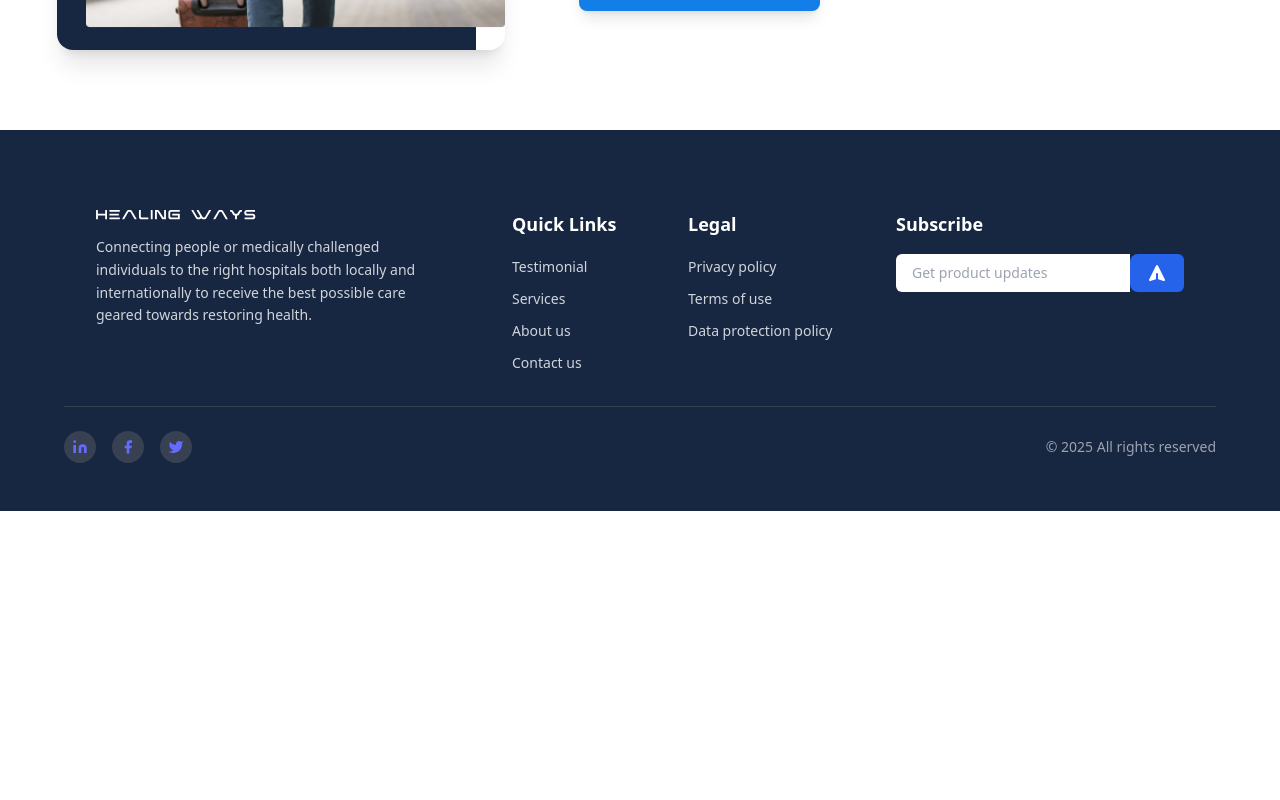
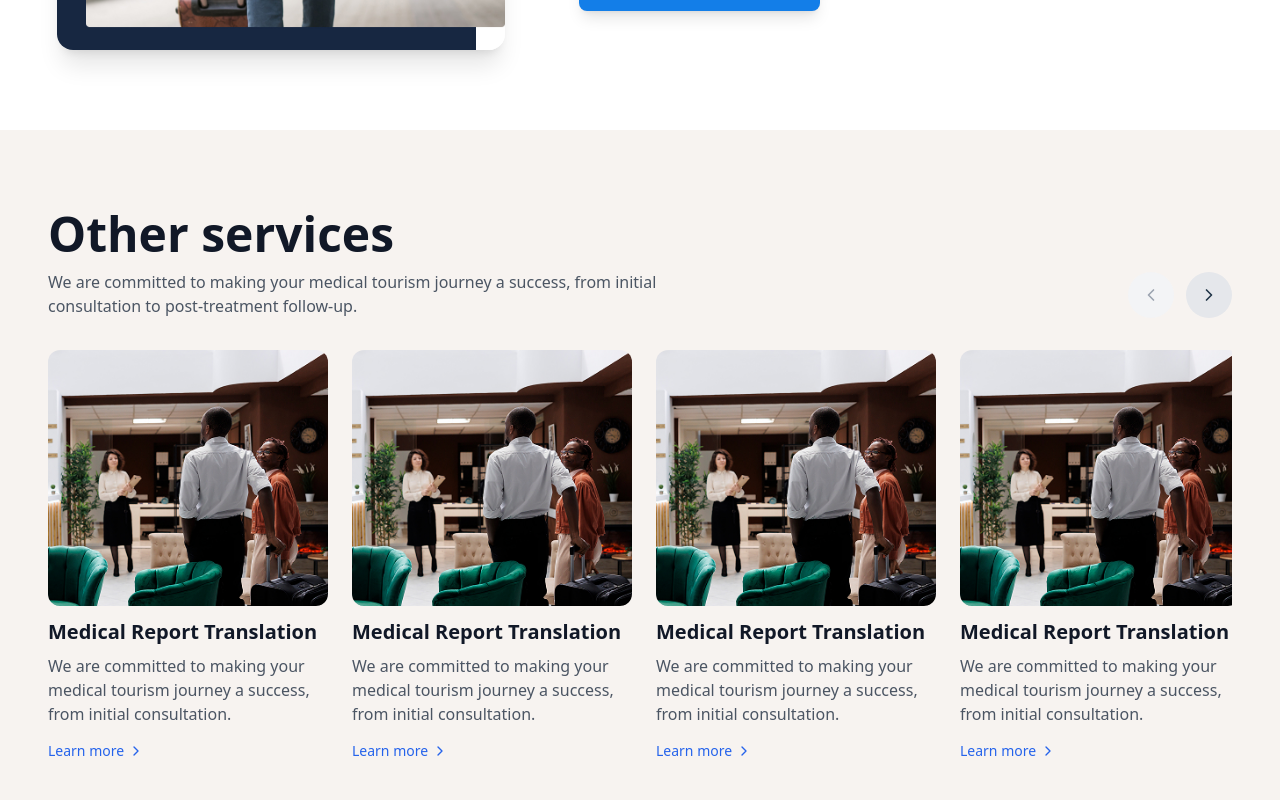
Before and after one commit to Binmuhammad001/healing-ways, a React (Vite) app: page /rep_service in a window 1280 px wide. Shown: the part 1880-2680 px from the top of the page. Before the commit the page ends 2391 px from the top, so only its background shows below. Built offline with nearby package versions, Linux system fonts and the light colour scheme.

Commit message:
Update rep_service.jsx

```diff
--- a/src/pages/rep_service.jsx
+++ b/src/pages/rep_service.jsx
@@ -16,6 +16,7 @@ export default function App(){
         <Hero/>
         <Section1/>
         <Section2/>
+        <Section3/>
         <Footer/>
         </>
     )
```
